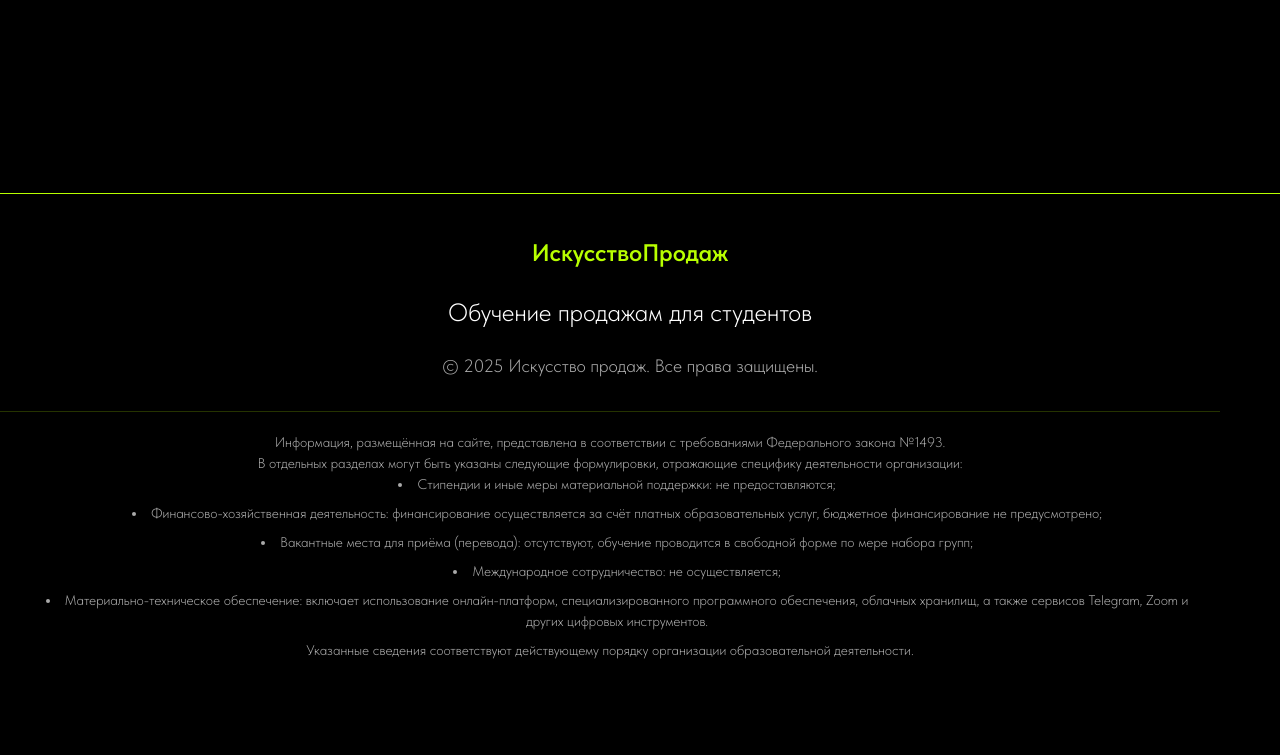
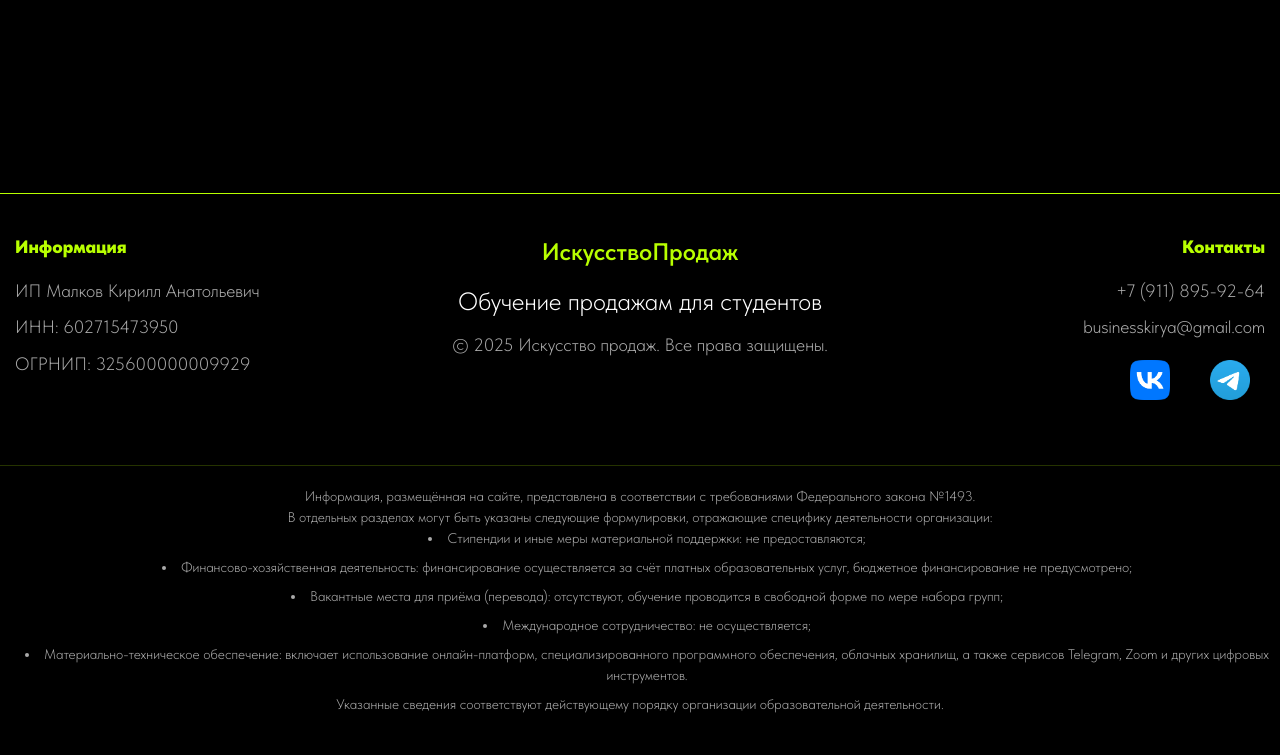
Before and after one commit to LaimerLp/malkov, a Django app: page /documents in a window 1280 px wide. Shown: the part 779-1534 px from the top of the page. Before the commit the page ends 1438 px from the top, so only its background shows below. Run offline with Django 3.2, Linux system fonts and the light colour scheme; data comes from the database, SQL or seed files in the repository; some libraries are stand-ins or nearby versions.

Commit message:
Правки

```diff
--- a/app/static/app/content/site.css
+++ b/app/static/app/content/site.css
@@ -135,9 +135,8 @@ nav ul {
 }
 
     .hero-image img {
-        width: 100%;
+        width: 135%;
         height: auto;
-        max-height: 75vh;
         object-fit: contain;
         object-position: bottom;
         display: block;
@@ -171,7 +170,7 @@ nav ul {
     }
 
     .hero-image img {
-        max-height: 75vh;
+        max-height: 70vh;
     }
 }
 
@@ -671,7 +670,6 @@ nav ul {
     margin: 0 auto;
 }
 
-/* Обновлённый CSS */
 .module-card {
     background-color: #b6ff00;
     border-radius: 16px;
@@ -722,7 +720,7 @@ nav ul {
     line-height: 1.5;
     margin: 0;
 }
-/* ✅ Адаптив */
+/* Адаптив */
 @media (max-width: 1024px) {
     .modules-grid {
         grid-template-columns: repeat(2, 1fr);
@@ -1008,7 +1006,6 @@ nav ul {
 }
 
 
-
 /* Form Section */
 .form-section {
     padding: 80px 0;
@@ -1152,38 +1149,6 @@ nav ul {
     transition: max-height 0.5s ease, padding 0.3s ease;
 }
 
-/* Footer */
-footer {
-    background: #000000;
-    color: white;
-    padding: 40px 0;
-    text-align: center;
-    border-top: 1px solid #B8FF00;
-}
-
-.footer-content {
-    display: flex;
-    justify-content: space-between;
-    align-items: center;
-    flex-wrap: wrap;
-}
-
-.footer-logo {
-    font-family: 'Tilda Sans', sans-serif;
-    font-weight: 600; /* Semibold */
-    font-size: 24px;
-    margin-bottom: 20px;
-    color: #B8FF00;
-}
-
-.copyright {
-    margin-top: 20px;
-    font-size: 18px;
-    color: #aaa;
-    width: 100%;
-    font-weight: 300; /* Light */
-}
-
 /* Responsive Design */
 @media (max-width: 992px) {
     .why-us-content {
@@ -1355,15 +1320,6 @@ footer {
     margin-right: 15px;
     font-size: 24px;
     color: #B8FF00;
-}
-
-.documents-footer {
-    margin-top: 50px;
-    text-align: center;
-    color: #aaa;
-    font-size: 16px;
-    padding-top: 30px;
-    border-top: 1px solid #333;
 }
 
 .premium-card {
@@ -1713,19 +1669,95 @@ body.premium-page {
     }
 }
 
-/* Альтернативный вариант */
-footer .container {
-    padding-left: 0;
-    margin-left: 0;
-    max-width: 100%;
+/* Footer */
+footer {
+    background: #000000;
+    color: white;
+    padding: 40px 0;
+    text-align: center;
+    position: relative; /* Добавлено */
+    width: 100vw; /* Используем viewport width */
+    left: 50%; /* Центрирование */
+    right: 50%; /* Центрирование */
+    margin-left: -50vw; /* Компенсация */
+    margin-right: -50vw; /* Компенсация */
+    box-sizing: border-box;
+}
+
+    footer::before {
+        content: "";
+        position: absolute;
+        top: 0;
+        left: 0;
+        right: 0;
+        height: 1px;
+        background: #B8FF00;
+        width: 100vw; /* На всю ширину viewport */
+        margin: 0 auto;
+    }
+
+.footer-content {
+    display: flex;
+    justify-content: space-between;
+    align-items: flex-start;
+    flex-wrap: wrap;
+    width: 100%;
+}
+
+.footer-left,
+.footer-center,
+.footer-right {
+    flex: 1;
+    min-width: 250px;
+    margin-bottom: 20px;
+    text-align: left;
+    padding: 0 15px; /* Добавлены отступы по бокам */
+}
+
+.footer-center {
+    text-align: center;
+}
+
+.footer-right {
+    text-align: right;
+}
+
+.footer-logo {
+    font-family: 'Tilda Sans', sans-serif;
+    font-weight: 600; /* Semibold */
+    font-size: 24px;
+    margin-bottom: 10px;
+    color: #B8FF00;
+}
+
+.copyright {
+    margin-top: 10px;
+    font-size: 18px;
+    color: #aaa;
+    width: 100%;
+    font-weight: 300; /* Light */
+}
+
+.footer-left h3,
+.footer-right h3 {
+    color: #B8FF00;
+    font-size: 18px;
+    margin-bottom: 15px;
+}
+
+.footer-left p,
+.footer-right p {
+    margin: 8px 0;
+    font-size: 18px;
+    color: #aaa;
 }
 
 .disclaimer {
-    width: calc(100% - 40px);
+    width: 100%; /* Изменено с calc(100% - 40px) на 100% */
     margin: 30px 0 0 0;
-    padding: 20px 20px 0 20px;
+    padding: 20px 0 0 0; /* Убраны боковые padding'и */
     border-top: 1px solid rgba(184, 255, 0, 0.2);
-    text-align: center; /* Выравнивание текста по левому краю */
+    text-align: center;
     font-size: 14px;
     color: #aaa;
     line-height: 1.5;
@@ -1745,6 +1777,17 @@ footer .container {
 
 /* Адаптивные стили для мобильных устройств */
 @media (max-width: 768px) {
+    .footer-left,
+    .footer-center,
+    .footer-right {
+        flex: 100%;
+        text-align: center;
+    }
+
+    .footer-right {
+        text-align: center;
+    }
+
     .disclaimer {
         margin-left: -15px;
         padding-left: 15px;
@@ -1752,6 +1795,29 @@ footer .container {
     }
 
         .disclaimer ul {
-            padding-left: 0.5em; /* Ещё меньше отступ на мобильных */
+            padding-left: 0.5em;
         }
 }
+
+.social-icons {
+    display: flex;
+    gap: 10px; /* Расстояние между иконками */
+    justify-content: flex-end; /* Выравнивание по правому краю (для .footer-right) */
+    margin-top: 10px; /* Отступ сверху */
+}
+
+    .social-icons a {
+        display: inline-block;
+    }
+
+    .social-icons img {
+        height: 40px;
+        width: auto;
+    }
+
+/* Для мобильной версии */
+@media (max-width: 768px) {
+    .social-icons {
+        justify-content: center; /* Центрирование иконок на мобильных */
+    }
+}
--- a/app/templates/app/layout.html
+++ b/app/templates/app/layout.html
@@ -41,19 +41,40 @@
 
     <!-- Footer -->
     <footer>
-        <div class="container">
         <div class="footer-content">
-                <div style="width: 100%;">
+            <div class="footer-left">
+                <h3>Информация</h3>
+                <p>ИП Малков Кирилл Анатольевич</p>
+                <p>ИНН: 602715473950</p>
+                <p>ОГРНИП: 325600000009929</p>
+            </div>
+
+            <div class="footer-center">
                 <div class="footer-logo">
                     <a href="/" style="text-decoration: none; color: inherit;">
                         Искусство<span>Продаж</span>
                     </a>
                 </div>
                 <p>Обучение продажам для студентов</p>
+                <div class="copyright">
+                    © <span id="current-year">2025</span> Искусство продаж. Все права защищены.
                 </div>
-                <div class="copyright">
-                    © <span id="current-year">2023</span> Искусство продаж. Все права защищены.
             </div>
+
+            <div class="footer-right">
+                <h3>Контакты</h3>
+                <p>+7 (911) 895-92-64</p>
+                <p>businesskirya@gmail.com</p>
+                <div class="social-icons">
+                    <a href="https://vk.com/managerstudent?from=groups" target="_blank" class="social-link vk">
+                        <img src="../../static/app/content/vk-logo.png" alt="ВКонтакте">
+                    </a>
+                    <a href="https://t.me/+ENVIGf3Nfjs4OWZi" target="_blank" class="social-link telegram">
+                        <img src="../../static/app/content/telegram-logo.png" alt="Телеграм">
+                    </a>
+                </div>
+            </div>
+
             <!-- Добавленный disclaimer -->
             <div class="disclaimer">
                 <p>Информация, размещённая на сайте, представлена в соответствии с требованиями Федерального закона №1493.</p>
@@ -66,7 +87,6 @@
                     <li>Материально-техническое обеспечение: включает использование онлайн-платформ, специализированного программного обеспечения, облачных хранилищ, а также сервисов Telegram, Zoom и других цифровых инструментов.</li>
                 </ul>
                 <p>Указанные сведения соответствуют действующему порядку организации образовательной деятельности.</p>
-                </div>
             </div>
         </div>
     </footer>
```
Also changed, not shown: app/templates/app/index.html (+5 -5 lines), app/static/app/content/3.png, app/static/app/content/4.png (added), 1 other file. Lines whose indentation alone changed are shown as unchanged.
